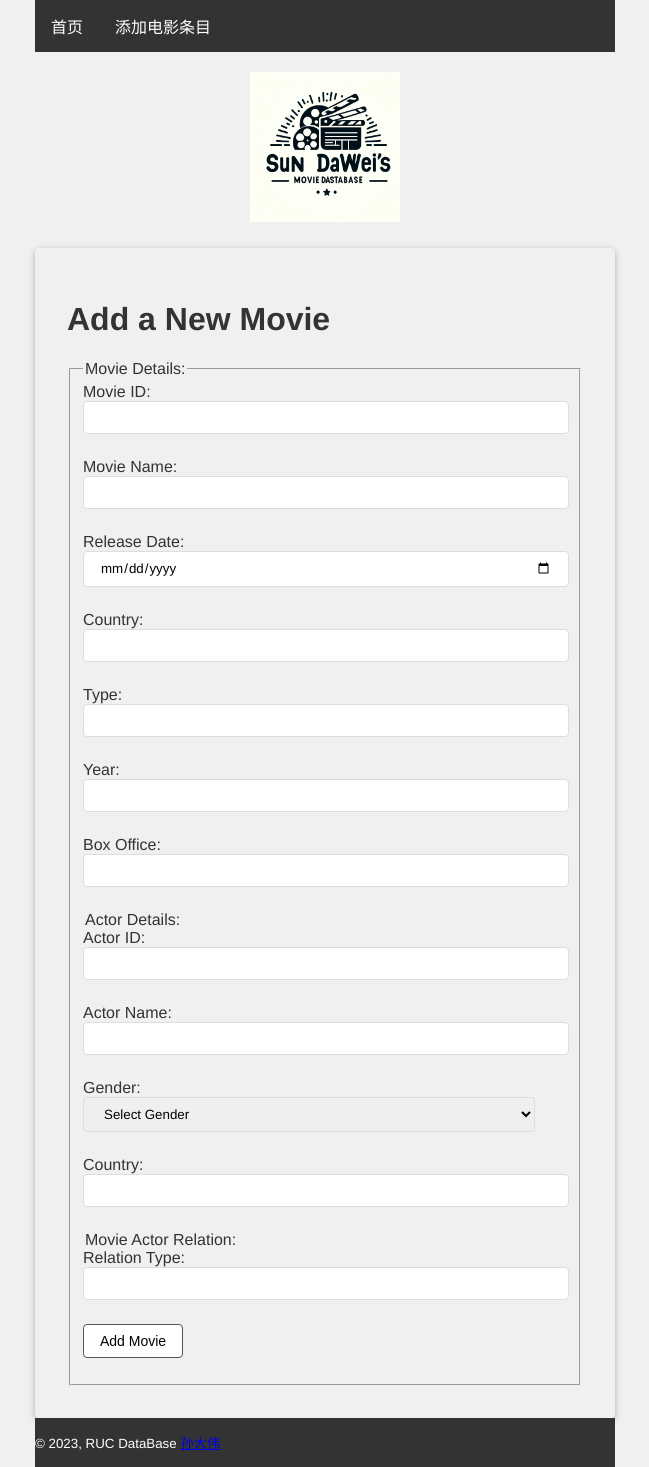
After one commit to DaveSum007/movie_task, a Flask app: template templates/add_movie.html in a window 1280 px wide. The commit adds this page. Shown: the whole page, without its empty margins (315-964 px from the left). Run offline with Flask 3, Linux system fonts and the light colour scheme; the template is opened without the code that fills it: most values are stand-ins (such as "Sample title", 1, 10 or a date in 2020).

Commit message:
完成了增加电影条目功能

```diff
--- a/app.py
+++ b/app.py
@@ -2,6 +2,7 @@ from flask_sqlalchemy import SQLAlchemy
 import pymysql
 from flask import Flask, render_template, request, redirect, url_for, flash, session
 import click
+from datetime import datetime
 
 # 创建flask对象
 app = Flask(__name__)
@@ -54,8 +55,71 @@ def index(page=1):
     movies=pagination.items
     return render_template('index.html',name=admin,movies=movies,pagination=pagination)
 
-@app.route('/add_movie')
+@app.route('/add_movie', methods=['GET', 'POST'])
 def add_movie():
+    if request.method == 'POST':
+        # 获取表单数据
+        movie_id = request.form['movie_id']
+        movie_name = request.form['movie_name']
+        release_date_str = request.form['release_date']
+        country = request.form['country']
+        movie_type = request.form['type']
+        year = request.form['year']
+        box_office = request.form['box']
+        actor_id = request.form['actor_id']
+        actor_name = request.form['actor_name']
+        gender = request.form['gender']
+        actor_country = request.form['actor_country']
+        relation_type = request.form['relation_type']
+
+        # 转换日期格式
+        release_date = datetime.strptime(release_date_str, '%Y-%m-%d') if release_date_str else None
+
+        # 创建电影信息
+        new_movie = MovieInfo(
+            movie_id=movie_id,
+            movie_name=movie_name,
+            release_date=release_date,
+            country=country,
+            type=movie_type,
+            year=year
+        )
+        db.session.add(new_movie)
+
+        # 创建票房信息
+        if box_office:
+            new_box = MoveBox(
+                movie_id=movie_id,
+                box=float(box_office)
+            )
+            db.session.add(new_box)
+
+        # 创建演员信息，假设每次只添加一位演员
+        new_actor = ActorInfo(
+            actor_id=actor_id,
+            actor_name=actor_name,
+            gender=gender,
+            country=actor_country
+        )
+        db.session.add(new_actor)
+
+        # 创建电影与演员的关系
+        new_relation = MovieActorRelation(
+            movie_id=movie_id,
+            actor_id=actor_id,
+            relation_type=relation_type
+        )
+        db.session.add(new_relation)
+
+        # 提交到数据库
+        db.session.commit()
+
+        # 重定向回主页或确认页面
+        flash('成功添加电影条目！')
+        return redirect(url_for('index'))
+
+    # 如果是 GET 请求，则渲染添加电影条目的页面
+    return render_template('add_movie.html')
 
 @app.errorhandler(404) # 传入要处理的错误代码
 def page_not_found(e): # 接受异常对象作为参数
--- a/static/style.css
+++ b/static/style.css
@@ -13,6 +13,10 @@ nav ul {
     padding: 0;
     overflow: hidden;
     background-color: #333; /* 维持原色 */
+}
+
+nav li {
+    float: left;
 }
 
 nav li a {
@@ -91,6 +95,45 @@ footer {
     background-color: #fff;
     border-color: #ddd;
 }
+/*add_movie页面相关*/
+.form-group {
+    margin-bottom: 1rem;
+}
+
+.form-control {
+    border: 1px solid #ddd;
+    border-radius: 4px;
+    padding: 0.5rem 1rem;
+    width: calc(100% - 2rem);
+    font-family: Helvetica, Arial, sans-serif;
+    margin-bottom: 0.5rem;
+}
+
+.btn {
+    font-size: 14px;
+    padding: 0.5rem 1rem;
+    text-decoration: none;
+    cursor: pointer;
+    background-color: white;
+    color: black;
+    border: 1px solid #555555;
+    border-radius: 4px;
+}
+
+.btn:hover {
+    background-color: black;
+    color: white;
+}
+
+/* Maintain the same layout and spacing as your movie list items */
+.add-movie-form {
+    margin: auto;
+    max-width: 580px;
+    padding: 2rem;
+    background-color: #f0f0f0;
+    box-shadow: 0 2px 5px 0 rgba(0, 0, 0, 0.16), 0 2px 10px 0 rgba(0, 0, 0, 0.12);
+    border-radius: 4px;
+}
 
 /*居中显示*/
 .center {
--- a/templates/404.html
+++ b/templates/404.html
@@ -5,7 +5,7 @@
 {% block content %}
 <main>
     <h1>404 - Page Not Found</h1>
-    <p>Sorry, the page you are looking for cannot be found.</p>
+    <p>抱歉，您搜索的页面不存在！</p>
     <p><a href="{{ url_for('index') }}">Return home</a></p>
 </main>
 {% endblock %}
--- /dev/null
+++ b/templates/add_movie.html
@@ -0,0 +1,84 @@
+{% extends "base.html" %}
+
+{% block title %}Add Movie - {{ name }}'s Movie List{% endblock %}
+
+{% block content %}
+<div class="add-movie-form">
+    <h1>Add a New Movie</h1>
+    <form method="post" action="{{ url_for('add_movie') }}" novalidate>
+        <fieldset>
+            <legend>Movie Details:</legend>
+            <div class="form-group">
+                <label for="movie_id">Movie ID:</label>
+                <input type="text" id="movie_id" name="movie_id" required class="form-control">
+            </div>
+
+            <div class="form-group">
+                <label for="movie_name">Movie Name:</label>
+                <input type="text" id="movie_name" name="movie_name" required class="form-control">
+            </div>
+
+            <div class="form-group">
+                <label for="release_date">Release Date:</label>
+                <input type="date" id="release_date" name="release_date" class="form-control">
+            </div>
+
+            <div class="form-group">
+                <label for="country">Country:</label>
+                <input type="text" id="country" name="country" class="form-control">
+            </div>
+
+            <div class="form-group">
+                <label for="type">Type:</label>
+                <input type="text" id="type" name="type" class="form-control">
+            </div>
+
+            <div class="form-group">
+                <label for="year">Year:</label>
+                <input type="number" id="year" name="year" class="form-control">
+            </div>
+
+            <div class="form-group">
+                <label for="box">Box Office:</label>
+                <input type="number" id="box" name="box" step="0.01" class="form-control">
+            </div>
+
+            <legend>Actor Details:</legend>
+            <div class="form-group">
+                <label for="actor_id">Actor ID:</label>
+                <input type="text" id="actor_id" name="actor_id" required class="form-control">
+            </div>
+
+            <div class="form-group">
+                <label for="actor_name">Actor Name:</label>
+                <input type="text" id="actor_name" name="actor_name" required class="form-control">
+            </div>
+
+            <div class="form-group">
+                <label for="gender">Gender:</label>
+                <select id="gender" name="gender" required class="form-control">
+                    <option value="">Select Gender</option>
+                    <option value="M">男</option>
+                    <option value="F">女</option>
+                    <!-- Add other genders if needed -->
+                </select>
+            </div>
+
+            <div class="form-group">
+                <label for="actor_country">Country:</label>
+                <input type="text" id="actor_country" name="actor_country" class="form-control">
+            </div>
+
+            <legend>Movie Actor Relation:</legend>
+            <div class="form-group">
+                <label for="relation_type">Relation Type:</label>
+                <input type="text" id="relation_type" name="relation_type" required class="form-control">
+            </div>
+
+            <div class="form-group">
+                <input type="submit" value="Add Movie" class="btn btn-primary">
+            </div>
+        </fieldset>
+    </form>
+</div>
+{% endblock %}
--- a/templates/base.html
+++ b/templates/base.html
@@ -13,8 +13,7 @@
             <li><a href="{{ url_for('index') }}">首页</a></li>
             <!-- Other navigation items here -->
             <li><a href="{{ url_for('add_movie') }}">添加电影条目</a></li>
-            <li><a href="{{ url_for('search_movie') }}">查询电影</a></li>
-            <li><a href="{{ url_for('search_personnel') }}">查询演职人员</a></li>
+
         </ul>
     </nav>
 
```
